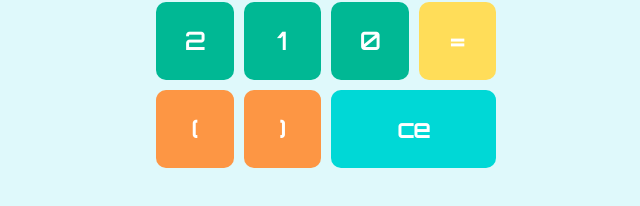
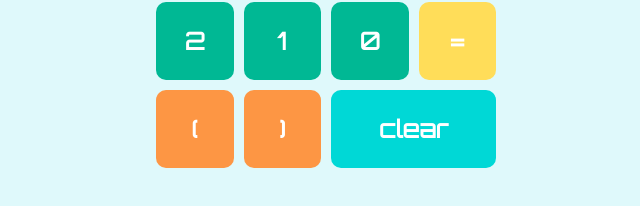
Before and after one commit to Ali-Aftab/CalcUp, a React (Create React App) app: page / in a window 1280 px wide. Shown: the part 412-618 px from the top of the page, without its empty margins (314-954 px from the left). Built offline with nearby package versions, Linux system fonts and the light colour scheme.

Commit message:
feat(app): :pencil: minor change on clear button

```diff
--- a/src/App.js
+++ b/src/App.js
@@ -84,7 +84,7 @@ function App() {
           <Button
             className={"clear"}
             onClick={() => handleClear()}
-            value={`ce`}
+            value={`clear`}
           />
         </div>
       </div>
```
